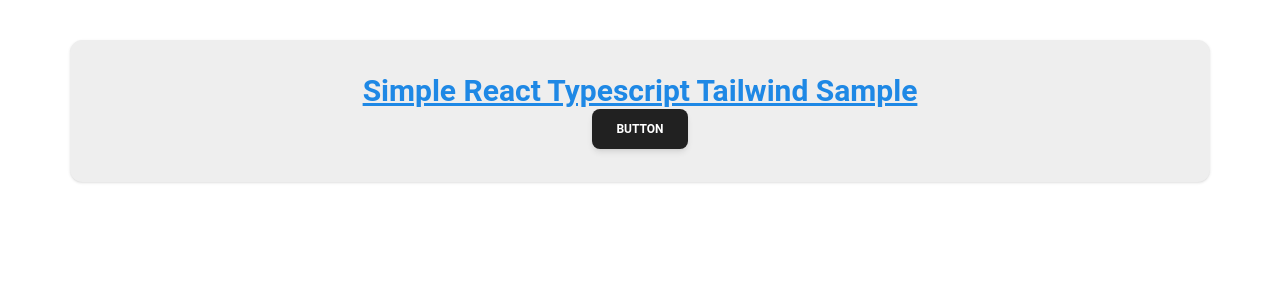
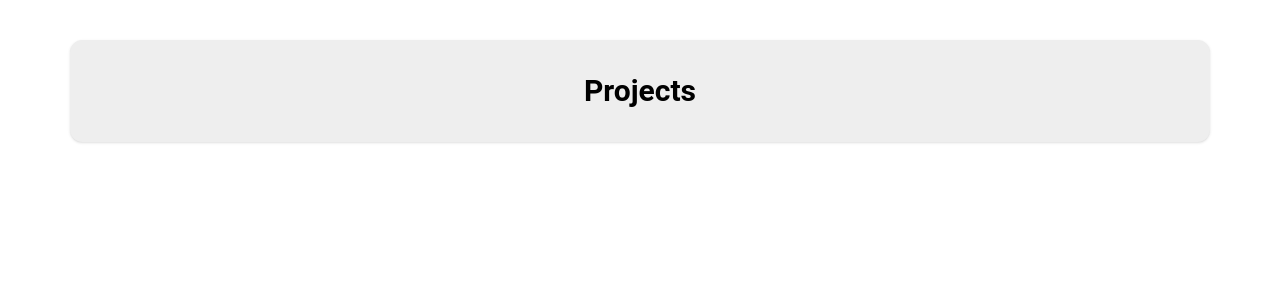
Before and after one commit to CiprianBoamba/p-web, a React (Create React App) app: page /projects in a window 1280 px wide. Shown: the top 300 px of the page. Built offline with nearby package versions, Linux system fonts and the light colour scheme.

Commit message:
add pages

```diff
--- a/src/App.tsx
+++ b/src/App.tsx
@@ -1,16 +1,25 @@
+import React from 'react';
+import { BrowserRouter, Route, Routes } from 'react-router-dom';
+
 import './App.css';
-import { Button } from '@material-tailwind/react';
+
+import HomePage from './pages/Home';
+import About from './pages/About';
+import Projects from './pages/Projects';
 
 function App() {
   return (
-    <div className="App">
-      <div className="container mx-auto bg-gray-200 rounded-xl shadow border p-8 m-10">
-        <h1 className="text-3xl font-bold underline text-blue-600">
-          Simple React Typescript Tailwind Sample
-        </h1>
-        <Button>Button</Button>
+    <>
+      <div className="App">
+        <BrowserRouter>
+          <Routes>
+            <Route path="/" element={<HomePage />} />
+            <Route path="/about" element={<About />} />
+            <Route path="/projects" element={<Projects />} />
+          </Routes>
+        </BrowserRouter>
       </div>
-    </div>
+    </>
   );
 }
 
--- a/src/components/Navbar.tsx
+++ b/src/components/Navbar.tsx
@@ -0,0 +1,7 @@
+import React from 'react';
+
+const Navbar = () => {
+  return <div>Navbar</div>;
+};
+
+export default Navbar;
--- /dev/null
+++ b/src/pages/About.tsx
@@ -0,0 +1,11 @@
+import React from 'react';
+
+const About = () => {
+  return (
+    <div className="container mx-auto bg-gray-200 rounded-xl shadow border p-8 m-10">
+      <h1 className="text-3xl font-bold">About</h1>
+    </div>
+  );
+};
+
+export default About;
--- /dev/null
+++ b/src/pages/Home.tsx
@@ -0,0 +1,13 @@
+import React from 'react';
+import { Button } from '@material-tailwind/react';
+
+const HomePage = () => {
+  return (
+    <div className="container mx-auto bg-gray-200 rounded-xl shadow border p-8 m-10">
+      <h1 className="text-3xl font-bold">homepage</h1>
+      <Button>Button</Button>
+    </div>
+  );
+};
+
+export default HomePage;
--- /dev/null
+++ b/src/pages/Projects.tsx
@@ -0,0 +1,11 @@
+import React from 'react';
+
+const Projects = () => {
+  return (
+    <div className="container mx-auto bg-gray-200 rounded-xl shadow border p-8 m-10">
+      <h1 className="text-3xl font-bold">Projects</h1>
+    </div>
+  );
+};
+
+export default Projects;
```
Also changed, not shown: package.json (+8 -1 lines), 1 other file (tests, documents, lock files or other folders).
